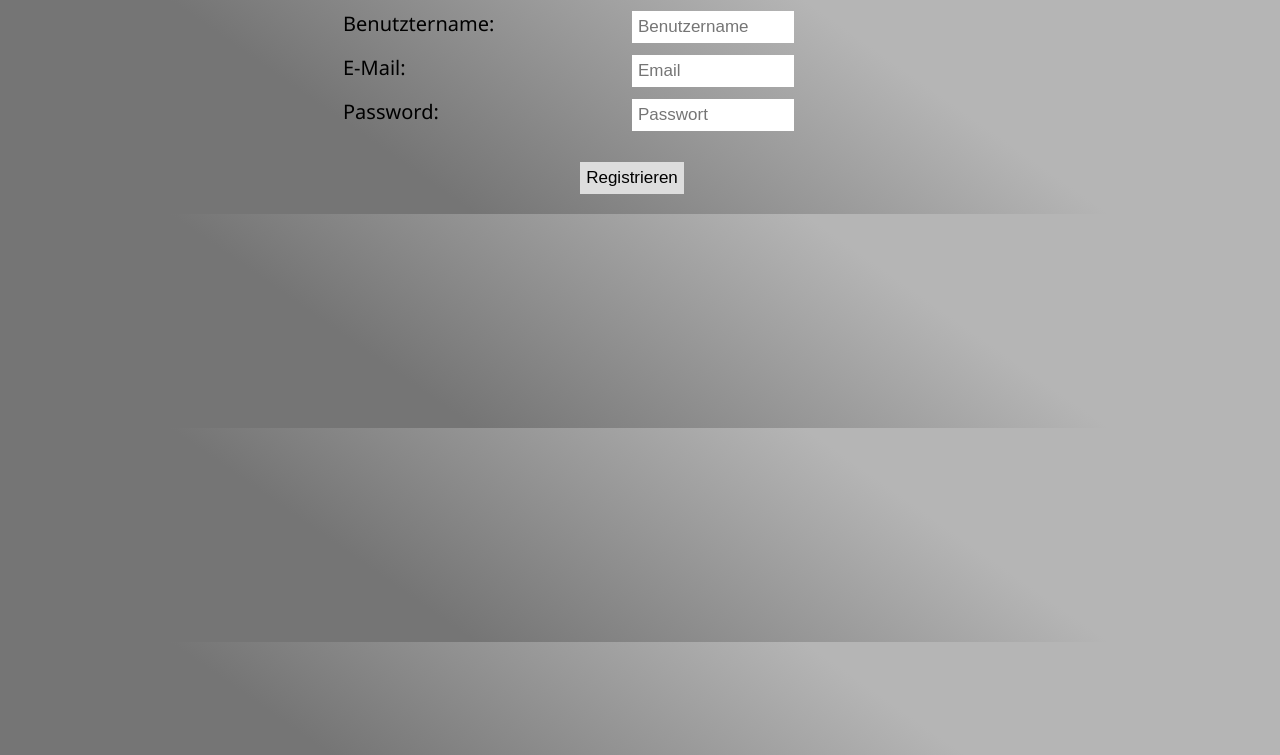
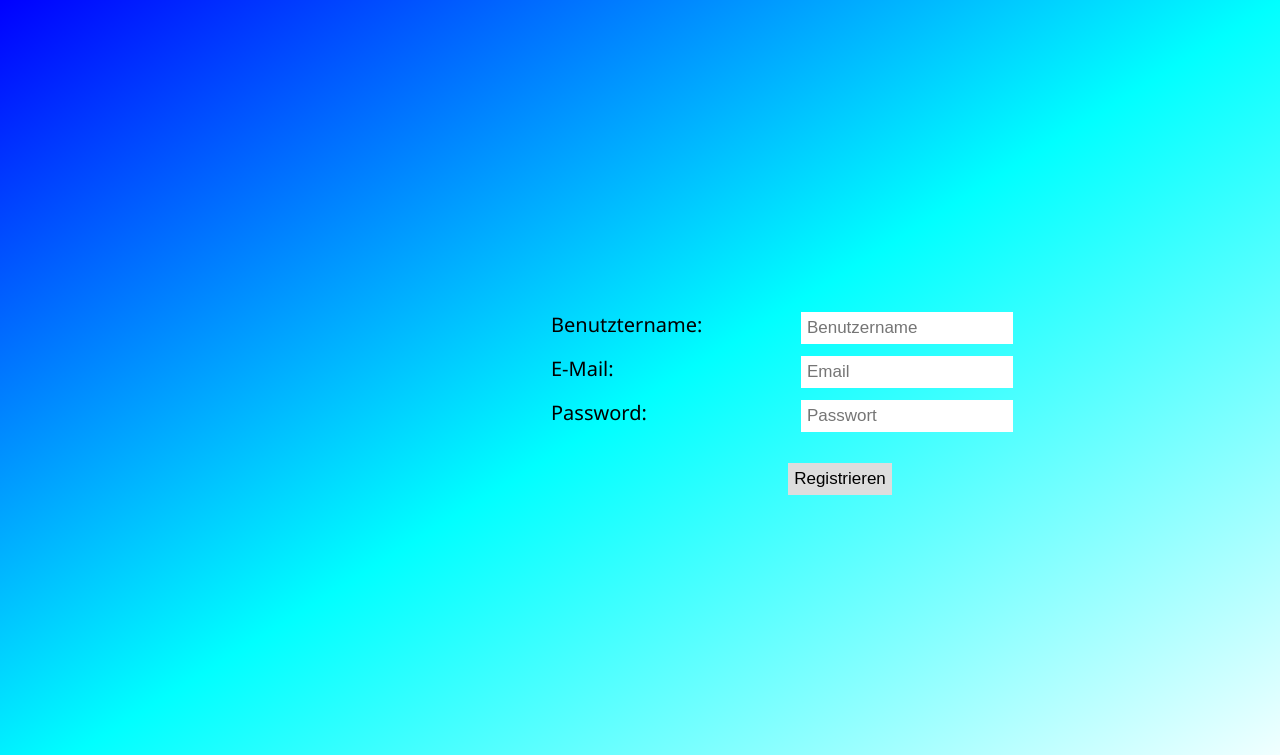
Before and after one commit to Metis-Hub/Metis, a PHP site: page /users/login/signup.html in a window 1280 px wide. Shown: the top 755 px of the page. Run offline with PHP 8.4, Linux system fonts and the light colour scheme.

Commit message:
Endstand 14.01.2021 18:58

```diff
--- a/login/style.css
+++ b/login/style.css
@@ -9,11 +9,18 @@ nav a {
 }
 
 body {
-    font-family:'Segoe UI', Tahoma, Geneva, Verdana, sans-serif;
+    font-family: 'Segoe UI', Tahoma, Geneva, Verdana, sans-serif;
     font-size: 20px;
-    margin: 0;
-    padding: 0;
-    background-image: linear-gradient(35deg, #757575 30%, #b5b5b5 70%);
+    position: absolute;
+    top: 50%;
+    left 50%;
+    -ms-transform: translate(90%, -50%);
+    transform: translate(90%, -50%);
+    background-position: bottom center;
+    background-repeat: no-repeat;
+    background-size: cover;
+    background-attachment: fixed;
+    background-image: linear-gradient(to bottom right, blue, cyan, white);
 }
 
 nav button:hover {
@@ -26,7 +33,7 @@ nav input {
   margin-top: 8px;
   font-size: 17px;
   border: none;
-  width: 150px;
+  width: 200px;
 }
 
 /* Style the button inside the input container */
```
